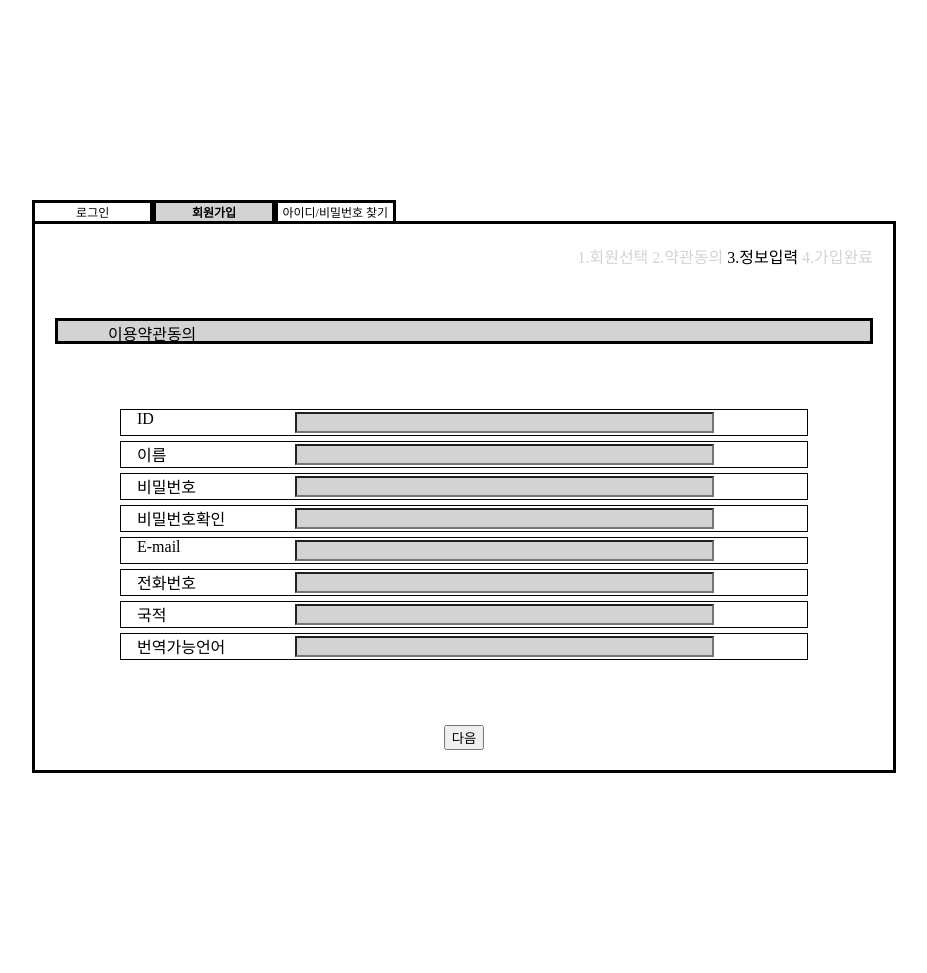
After one commit to qkrwjdan/GmhOne, a Django app: template ViewOnRoad/templates/ViewOnRoad/Partner/join3.html in a window 1280 px wide. The commit adds this page. Shown: the whole page, without its empty margins (176-1103 px from the left). Run offline with Django 3.2, Linux system fonts and the light colour scheme; the template is opened without the code that fills it, so the values that code supplies are empty.

Commit message:
동반자폴더Patner생성

```diff
--- /dev/null
+++ b/ViewOnRoad/templates/ViewOnRoad/Partner/join3.html
@@ -0,0 +1,113 @@
+<!DOCTYPE html>
+<html lang="en" dir="ltr">
+  <head>
+    <meta charset="utf-8">
+    <title>join3</title>
+    <style>
+      body{
+        margin-top : 70px;
+      }
+      #menuBox{
+        display: grid;
+        grid-template-columns: 1fr 1fr 1fr;
+        text-align : center;
+        font-size : 0.75em;
+        margin : 200px;
+        margin-right : 700px;
+        margin-bottom : 0px;
+      }
+      .menu{
+        border : solid;
+        border-bottom-width : 0px;
+      }
+      #now{
+        background-color : lightgray;
+      }
+      #mainBox{
+        padding : 20px;
+        border : solid;
+        margin : 200px;
+        margin-top : 0px;
+        text-align : center;
+      }
+      #number{
+        text-align : right;
+      }
+      #agreeBox{
+        height : 20px;
+        padding-right : 60px;
+        padding-left : 50px;
+        border : solid;
+        margin-top : 50px;
+        background-color : lightgray;
+      }
+      #listBox{
+        padding : 60px;
+      }
+      .box{
+        text-align : left;
+        display: grid;
+        grid-template-columns: 1fr 3fr;
+        margin : 5px;
+        border : solid 1px;
+      }
+      .textBox{
+        width : 80%;
+        background-color : lightgray;
+        margin : 2px;
+      }
+      input{
+
+      }
+    </style>
+  </head>
+
+  <body>
+    <div id="menuBox">
+      <div class="menu">
+        로그인
+      </div>
+      <div class="menu" id="now">
+        <strong>회원가입</strong>
+      </div>
+      <div class="menu">
+        아이디/비밀번호 찾기
+      </div>
+    </div>
+    <div id="mainBox">
+      <div id="number">
+        <span style="color : lightgray">1.회원선택 2.약관동의 </span>3.정보입력<span style="color : lightgray"> 4.가입완료</span>
+      </div>
+      <div id="agreeBox">
+        <span style="float : left">이용약관동의</span>
+      </div>
+      <div id="listBox">
+        <div class="box">
+          &emsp;ID <input type="text" class="textBox">
+        </div>
+        <div class="box">
+          &emsp;이름 <input type="text" class="textBox">
+        </div>
+        <div class="box">
+          &emsp;비밀번호 <input type="text" class="textBox">
+        </div>
+        <div class="box">
+          &emsp;비밀번호확인 <input type="text" class="textBox">
+        </div>
+        <div class="box">
+          &emsp;E-mail <input type="text" class="textBox">
+        </div>
+        <div class="box">
+          &emsp;전화번호 <input type="text" class="textBox">
+        </div>
+        <div class="box">
+          &emsp;국적 <input type="text" class="textBox">
+        </div>
+        <div class="box">
+          &emsp;번역가능언어 <input type="text" class="textBox">
+        </div>
+      </div>
+      <input type="button" value="다음">
+    </div>
+  </body>
+</html>
```
Also changed, not shown: ViewOnRoad/templates/ViewOnRoad/Partner/join1.html (added, +87 -0 lines), ViewOnRoad/templates/ViewOnRoad/Partner/join2.html (added, +91 -0 lines), ViewOnRoad/templates/ViewOnRoad/Partner/join4.html (added, +76 -0 lines), ViewOnRoad/templates/ViewOnRoad/Partner/login.html (line endings or trailing spaces).
